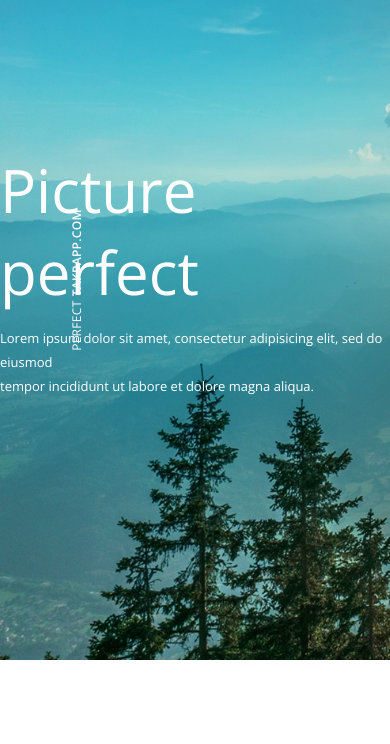
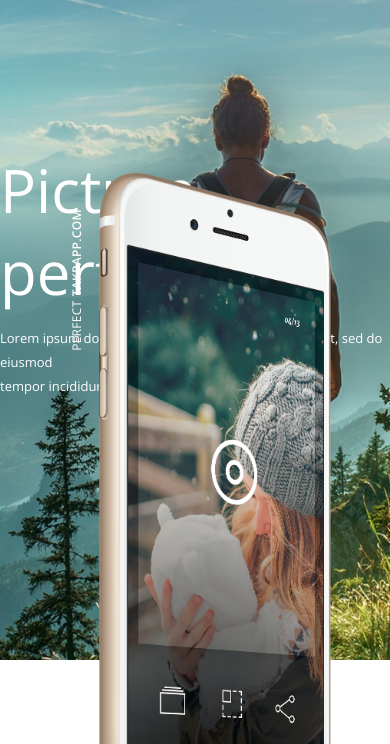
Before and after one commit to Mikelinsky/PSDtoHTML-Picture_Perfect, a website: page index.html in a window 390 px wide. Shown: the part 100-844 px from the top of the page. Drawn offline with nearby package versions, Linux system fonts and the light colour scheme.

Commit message:
add iPhone img to header

```diff
--- a/index.html
+++ b/index.html
@@ -15,7 +15,7 @@
                 <img src="images/logo.png" alt="logo">
             </div>
         </nav>
-        <div class="container">
+        <div class="container position-relative">
             <div class="header-headline">
                 <h1>Picture perfect</h1>
 
@@ -23,11 +23,13 @@
                     <br> tempor incididunt ut labore et dolore magna aliqua.
                 </p>
             </div>
+            <img class="iPhone" src="images/iphone.png" alt="iPhone">
         </div>
         <div class="side-inscription">
             <span class="font-light">perfect</span>
             <span class="font-semi-bold">takpapp.com</span>
         </div>
+
     </header>
     <section id="startNew">
         <div class="container">
@@ -59,7 +61,6 @@
                         magni dolores eos qui ratione voluptatem.
                     </p>
                 </div>
-
                 <div class="col-6">
                     <p>Nemo enim ipsam voluptatem quia voluptas sit aspernatur aut odit aut fugit, sed quia consequuntur magni
                         dolores eos qui ratione voluptatem sequi nesciunt.
--- a/sass/style.scss
+++ b/sass/style.scss
@@ -33,7 +33,9 @@ $color) {
 body {
     margin: 0;
 }
-
+.position-relative {
+    position: relative;
+}
 .container {
     max-width: 1200px;
     width: 100%;
@@ -171,6 +173,13 @@ header {
     position: relative;
     display: flex;
     align-items: center;
+    background-position: center;
+    .iPhone {
+        position: absolute;
+        bottom: -480px;
+        right: 0;
+        height: 85vh;
+    }
     nav {
         width: 100%;
         height: 120px;
```
Also changed, not shown: css/style.css, css/style.prefixed.css, images/iphone.png (added), 3 other files.
